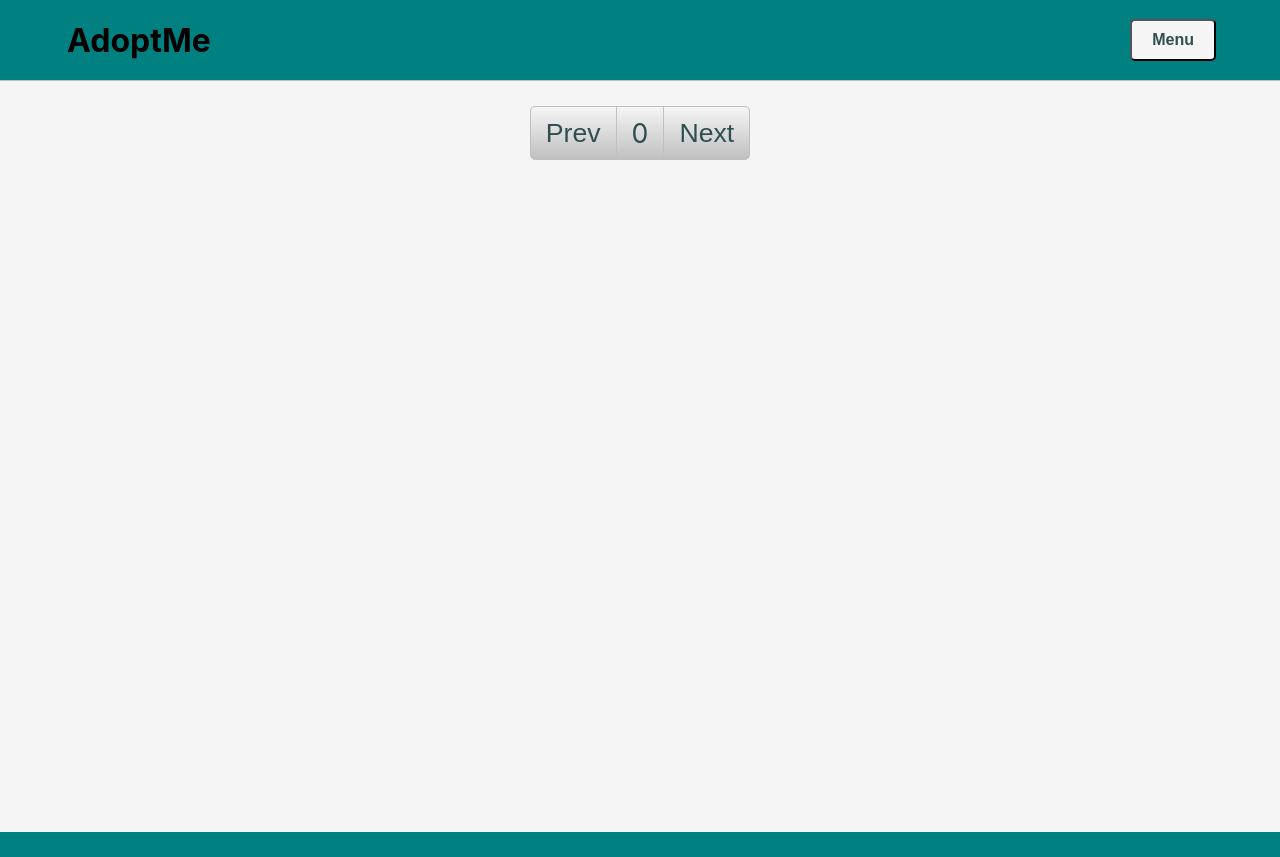
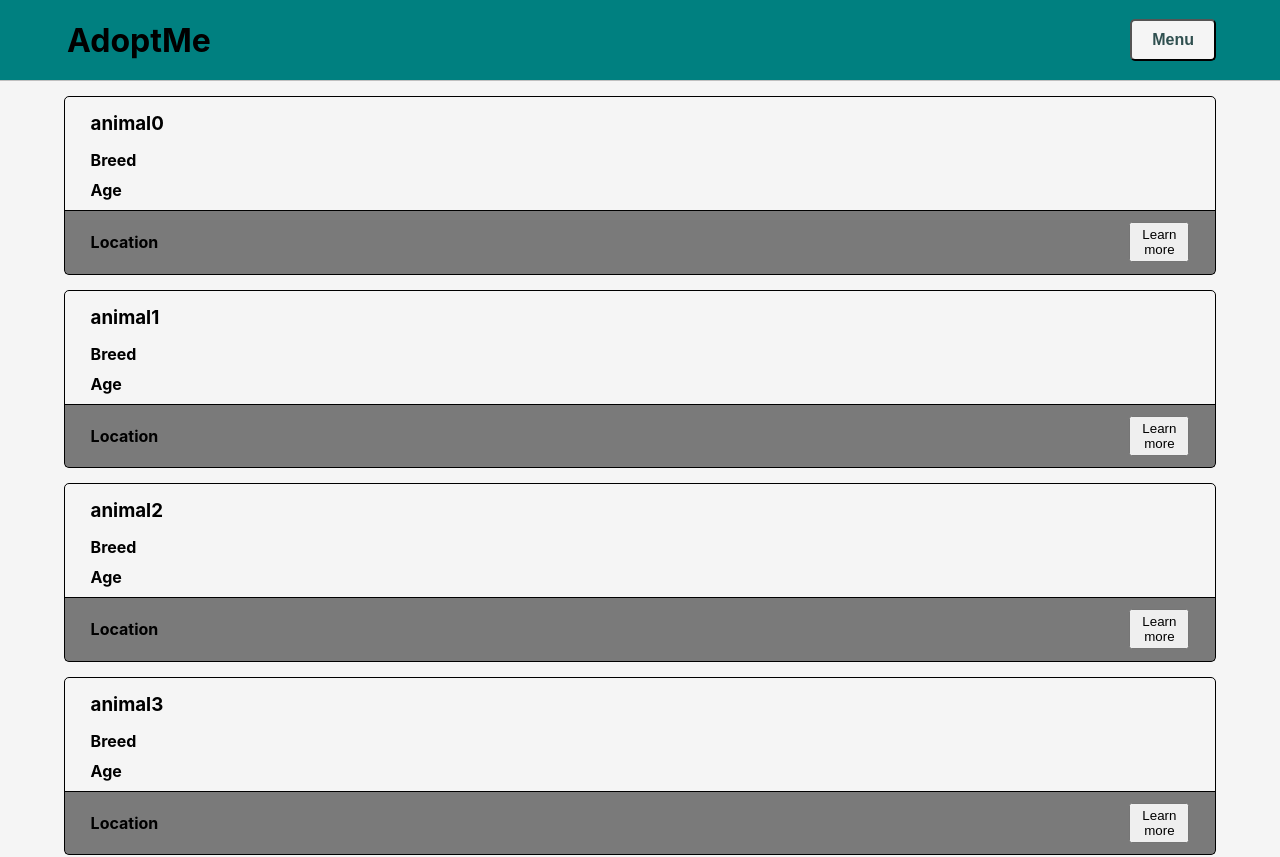
Before and after one commit to Danielmoffitt54/Group-Project, a React (Create React App) app: page / in a window 1280 px wide. Shown: the top 857 px of the page. Before the commit the page ends 832 px from the top, so only its background shows below. Built offline with nearby package versions, Linux system fonts and the light colour scheme; no server answers.

Commit message:
Created Item component and styled it. Imported Item to List component and mapped the array animal to return each animal displayed in the array.

```diff
--- /dev/null
+++ b/src/Components/Item/Item.css
@@ -0,0 +1,31 @@
+.Item {
+    margin-bottom: 15px;
+    border: 1px solid black;
+    border-radius: 5px;
+}
+
+.Item-header {
+    padding: 0 2vw;
+    margin: 15px 0;
+}
+
+.Item-subHeader {
+    padding: 0 2vw;
+    margin: 10px 0;
+
+}
+
+.Item-footer {
+    padding: 0 2vw;
+    display: flex;
+    align-items: center;
+    justify-content: space-between;
+    background-color: rgba(0 ,0 ,0 ,0.5);
+    border-top: 1px solid black;
+}
+
+.Item-footerBtn {
+    width: 60px;
+    height: 40px;
+    display: inline-block;
+}
--- /dev/null
+++ b/src/Components/Item/Item.js
@@ -0,0 +1,19 @@
+import React, { Component } from 'react';
+import './Item.css';
+
+export default class Item extends Component {
+    render() {
+        const { animal, id } = this.props;
+        return(
+            <div className='Item' key={id}>
+                <h3 className='Item-header'>{animal}</h3>
+                <h4 className='Item-subHeader'>Breed</h4>
+                <h4 className='Item-subHeader'>Age</h4>
+                <div className='Item-footer'>
+                    <h4>Location</h4>
+                    <button className='Item-footerBtn'>Learn more</button>
+                </div>
+            </div>
+        );
+    }
+}
--- a/src/Components/List/List.js
+++ b/src/Components/List/List.js
@@ -1,11 +1,16 @@
 import React, { Component } from 'react';
 import './List.css';
+import Item from '../Item/Item';
 
 export default class List extends Component {
     render() {
+        const { array } = this.props;
         return(
             <div className='List'>
-
+                {array.map(function(animal, i){
+                    return <Item animal={animal} id={i} />
+                    })
+                }
             </div>
         );
     }
--- a/src/Components/Main/Main.js
+++ b/src/Components/Main/Main.js
@@ -7,7 +7,7 @@ export default class Main extends Component {
     constructor(props) {
         super(props);
         this.state = {
-            animals: [],
+            animals: [ 'animal0', 'animal1', 'animal2', 'animal3', 'animal4', 'animal5', 'animal6', 'animal7', 'animal8', 'animal9'],
             page: 0,
         }
     }
@@ -47,9 +47,9 @@ export default class Main extends Component {
         })
     }
 
-    componentDidMount() {
-        this.getAdoptablePets();
-    }
+    // componentDidMount() {
+    //     this.getAdoptablePets();
+    // }
 
 
     render() {
```
